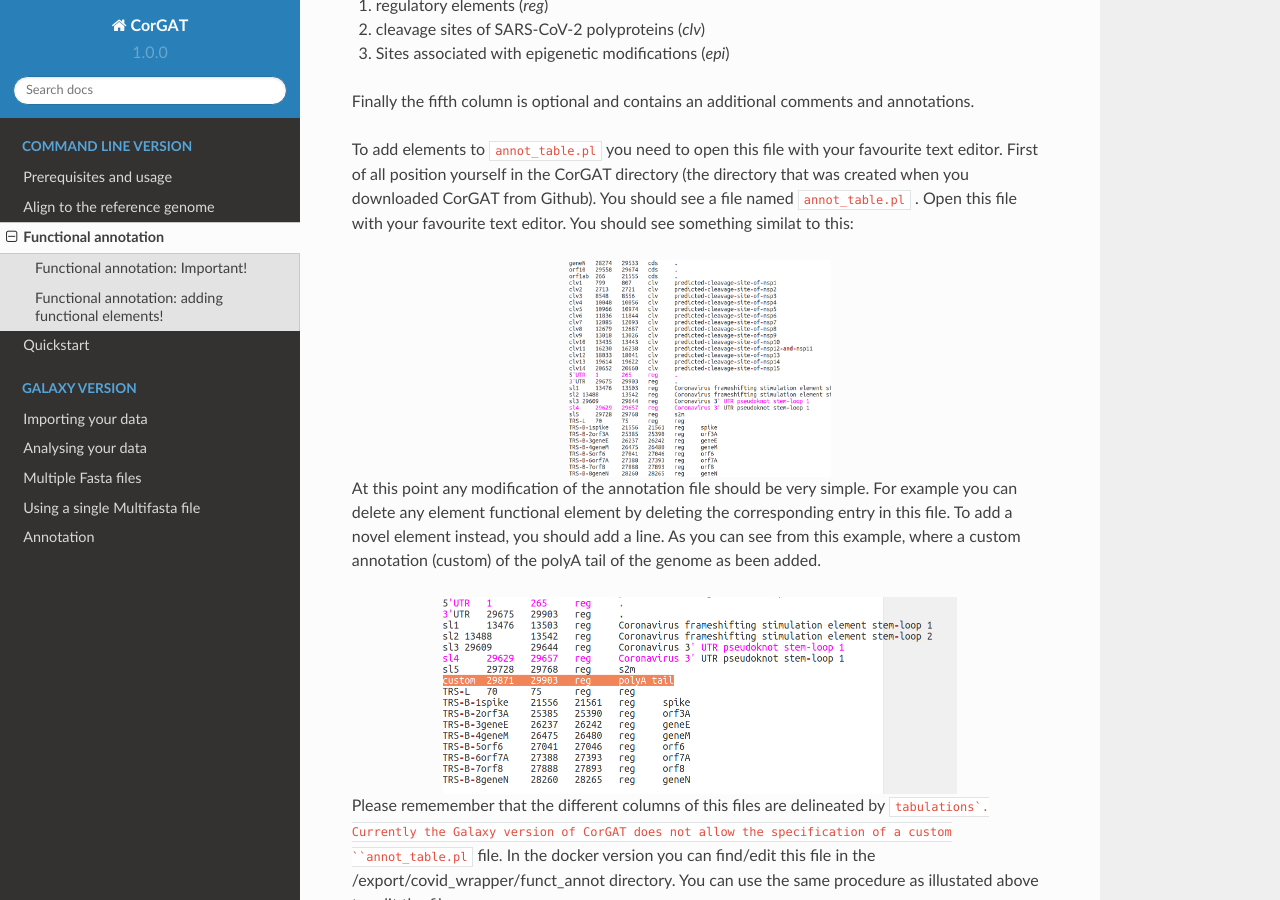
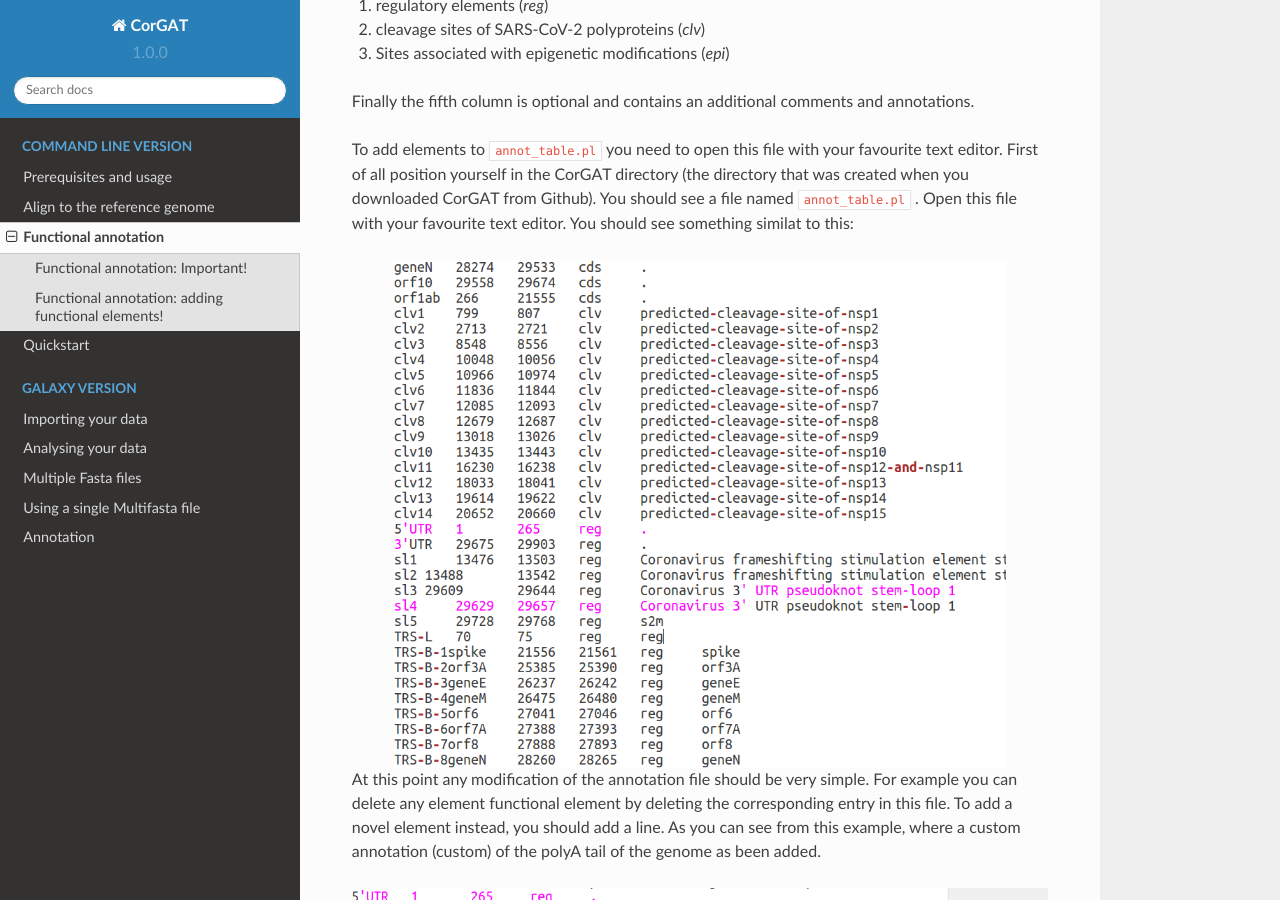
Before and after one commit to matteo14c/CorGAT, a Sphinx documentation site: the page built from Documentation/source/func_annotation.rst, in a window 1280 px wide and 900 px high, scrolled down 3099 px. Built offline with Sphinx 7.4.7 and the Read the Docs theme 2.0.0, drawn with Linux system fonts in a browser that asks for light colours.

Commit message:
Update func_annotation.rst

```diff
--- a/Documentation/source/func_annotation.rst
+++ b/Documentation/source/func_annotation.rst
@@ -107,13 +107,13 @@
 To add elements to ``annot_table.pl`` you need to open this file with your favourite text editor. First of all position yourself in the CorGAT directory (the directory that was created when you downloaded CorGAT from Github). You should see a file named ``annot_table.pl`` . Open this file with your favourite text editor. You should see something similat to this:
 
 .. figure:: _static/img/corgat12.1.png
-   :scale: 30%
+   :scale: 70%
    :align: center
 
 At this point any modification of the annotation file should be very simple. For example you can delete any element functional element by deleting the corresponding entry in this file. To add a novel element instead, you should add a line. As you can see from this example, where a custom annotation (custom) of the polyA tail of the genome as been added.
 
 .. figure:: _static/img/corgat13.png
-   :scale: 50%
+   :scale: 70%
    :align: center
 
 Please rememember that the different columns of this files are delineated by ``tabulations`. Currently the Galaxy version of CorGAT does not allow the specification of a custom ``annot_table.pl`` file. In the docker version you can find/edit this file in the /export/covid_wrapper/funct_annot directory.
```
